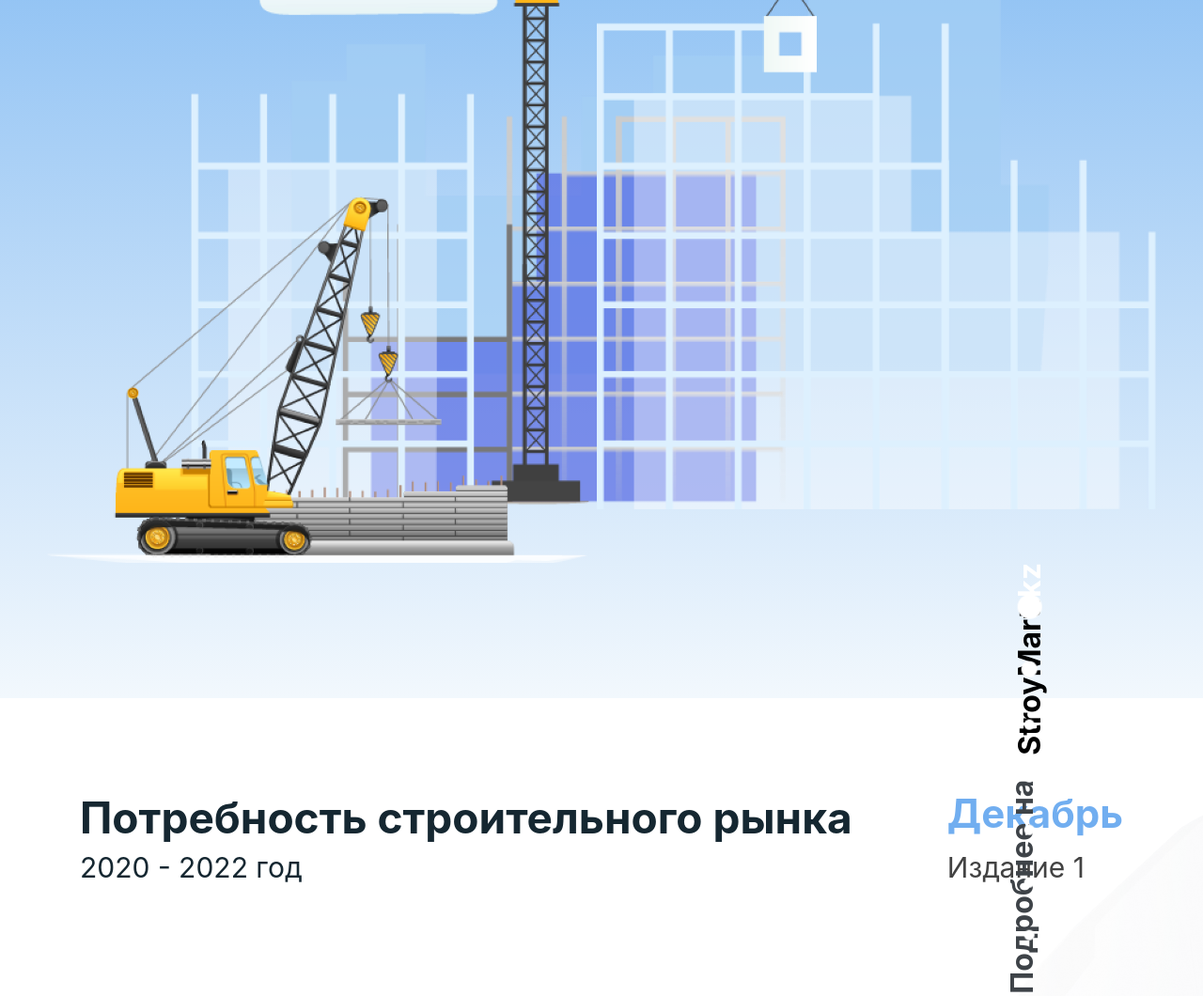
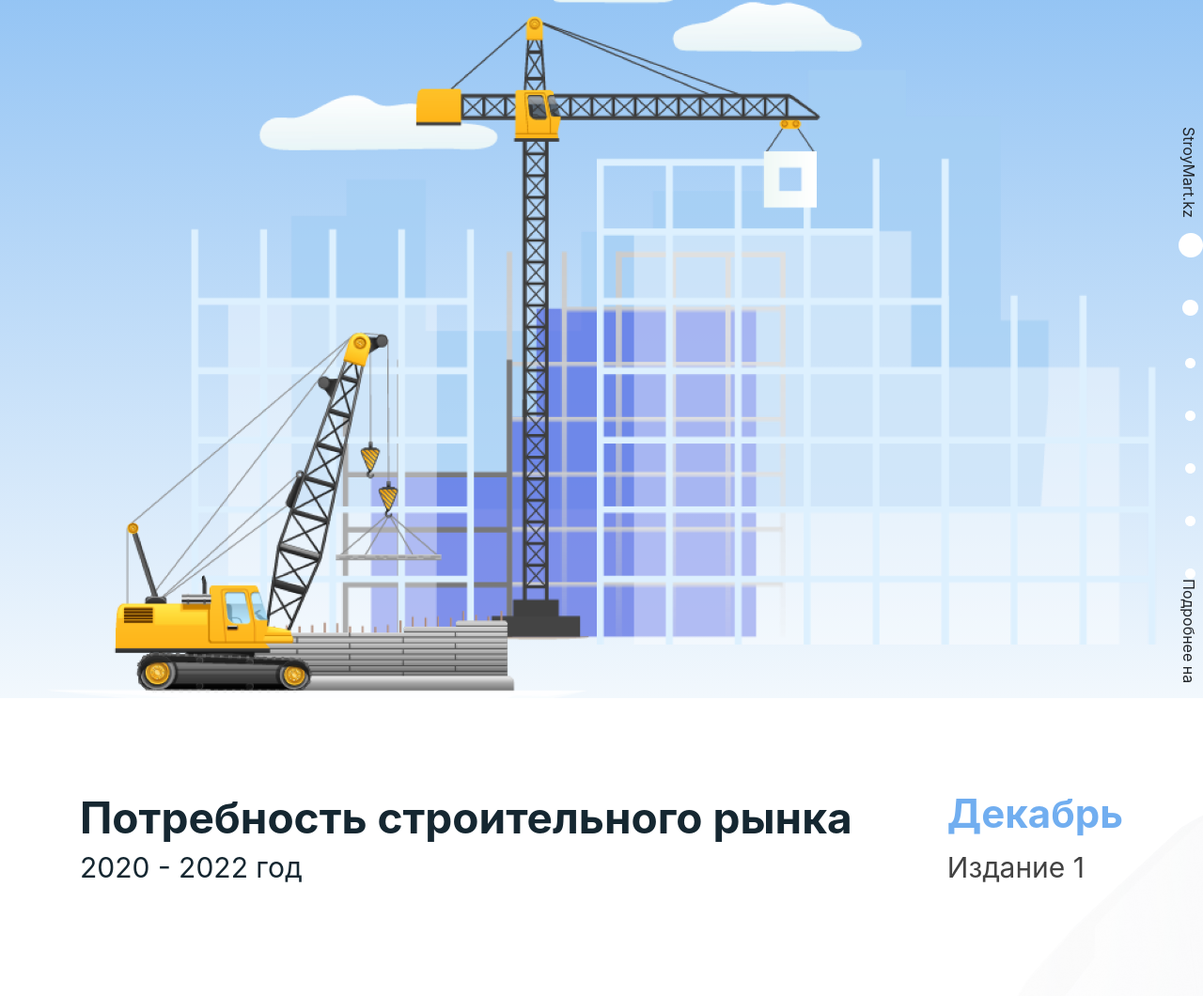
Before and after one commit to Kasiyliy/pdf, a plain HTML site: page index.html in a window 1280 px wide. Shown: the part 1380-2440 px from the top of the page at 94% size. Drawn offline with nearby package versions, Linux system fonts and the light colour scheme.

Commit message:
First page fixed

```diff
--- a/index.html
+++ b/index.html
@@ -12,7 +12,6 @@
     <script src="https://cdn.jsdelivr.net/npm/chart.js@2.8.0"></script>
 </head>
 <body>
-<page size="A4">
 <section class="title-page">
     <div class="container-title">
         <div class="header-title">
@@ -37,15 +36,14 @@
             <img alt="vector" src="assets/page-1-vector.png">
         </div>
         <div class="vector-text">
-                <p>Подробнее на </p>
+            <p>StroyMart.<span>kz</span></p>
             <div>
                 <img src="assets/dots.png">
             </div>
-                <a target="_blank" href="storymart.kz">StroyMart.<span>kz</span></a>
+            <p>Подробнее на </p>
         </div>
     </div>
 </section>
-</page>
 <section class="content">
     <div class="container">
         <div class="header-content">
@@ -715,6 +713,7 @@
 
     </section>
 
+</section>
 <script src='js/doughnut-chart.js'></script>
 <script src='js/bar.js'></script>
 <script src="https://code.jquery.com/jquery-3.2.1.slim.min.js"
--- a/style/pages/title-page.css
+++ b/style/pages/title-page.css
@@ -5,6 +5,7 @@
 .title-page {
     width: 100%;
     height: 2123px;
+    position: relative;
 }
 
 .header-title {
@@ -38,9 +39,11 @@
     padding: 20px 0;
 }
 
+
 .header-title-date p:first-child {
     color: #fff;
-    font-size: 22px;
+    font-size: 35px;
+    font-weight: 700;
     margin-bottom: 0 !important;
 }
 
@@ -52,7 +55,7 @@
 }
 
 .title-vector {
-    padding: 250px 0;
+    padding: 600px 0 0 0;
 }
 
 .h1-title {
@@ -71,10 +74,10 @@
 }
 
 .vector {
+    position: absolute;
+    bottom: 0;
     display: flex;
     align-items: flex-end;
-    justify-content: stretch;
-
 }
 
 .vector-img {
@@ -86,34 +89,12 @@
 }
 
 .vector-text {
-    transform: rotate(270deg);
-    transform-origin: right bottom;
+    bottom: 0;
     position: absolute;
     right: 0;
     display: flex;
     align-items: center;
-    /* margin-right: 20px; */
-}
-
-.vector-text img {
-    transform: rotate(90deg);
-    margin: 0;
-}
-
-.vector-text a {
-    font-weight: 700;
-    font-size: 32px;
-    color: #000;
-}
-
-.vector-text p {
-    font-weight: 700;
-    font-size: 32px;
-    color: #3E4348;
-}
-
-.vector-text span {
-    color: #ffffff;
+    writing-mode: vertical-rl;
 }
 
 .dot {
```
Lines whose indentation alone changed are shown as unchanged.
